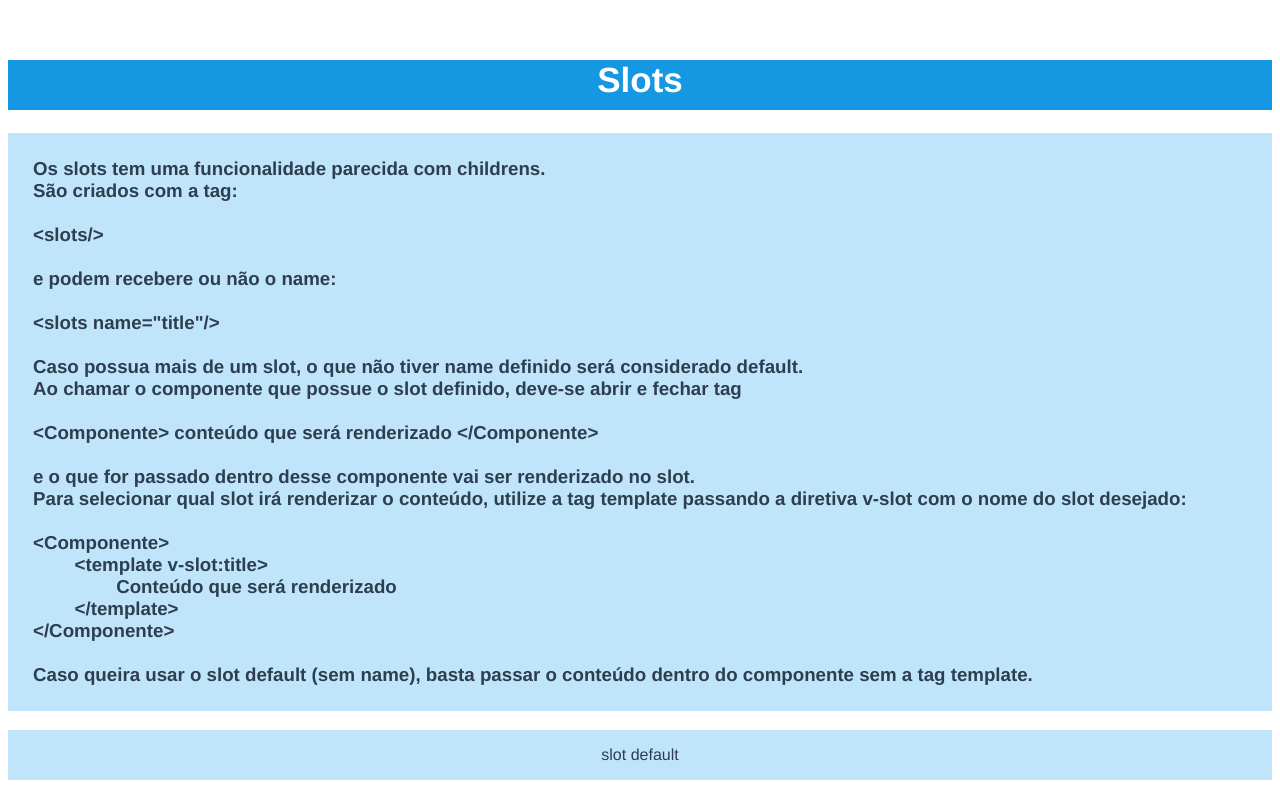
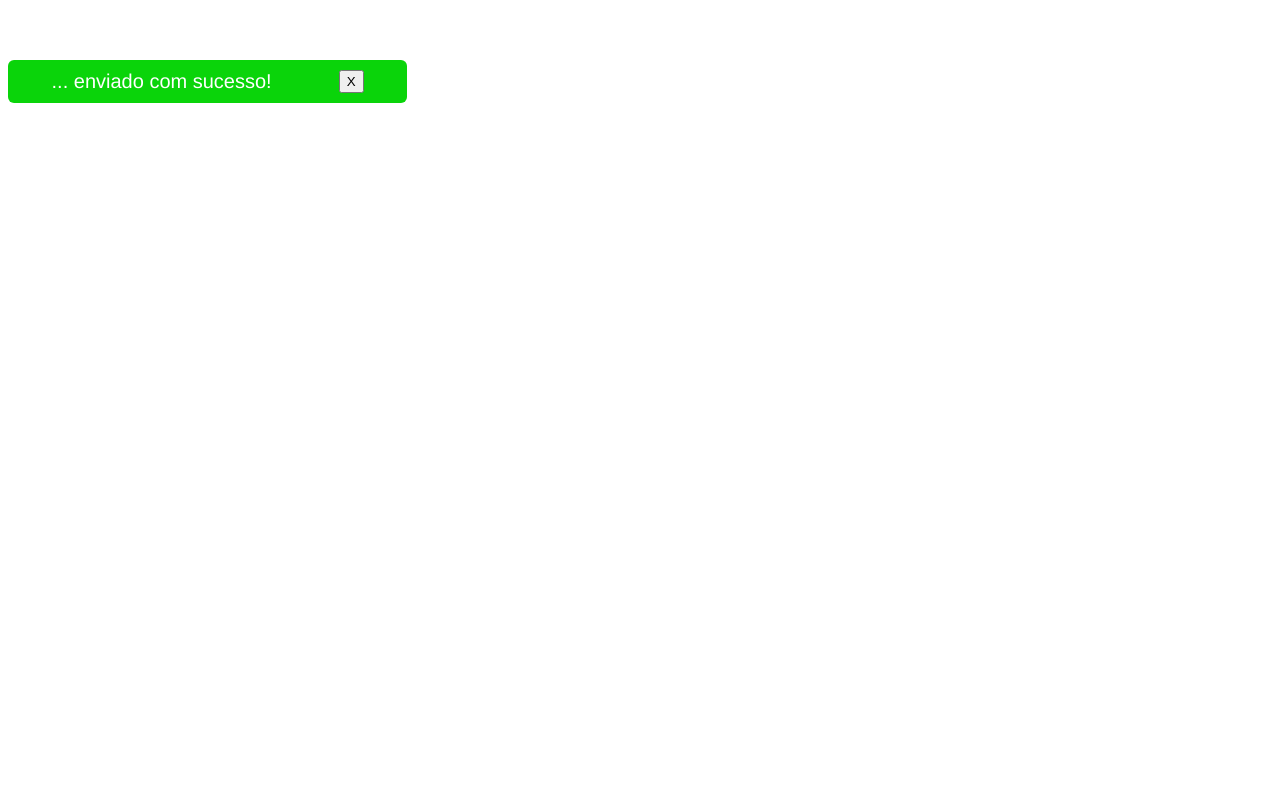
Before and after one commit to Jander94/Vue, a Vue app: page / in a window 1280 px wide. Built offline with nearby package versions, Linux system fonts and the light colour scheme.

Commit message:
passando props para o componente pai - emit

```diff
--- a/src/App.vue
+++ b/src/App.vue
@@ -6,13 +6,17 @@
   <!-- <TheWatch /> -->
   <!-- <LifeCycle /> -->
 
-  <TheSlot>
+  <!-- <TheSlot>
     <template v-slot:title> Slots </template>
     <template v-slot:description>
       <div v-html="descriptionSlots"></div>
     </template>
     slot default
-  </TheSlot>
+  </TheSlot> -->
+
+  <ThePropsEmit v-if="showMsg" type="succes" @close="closeMsg">
+    ... enviado com sucesso!
+  </ThePropsEmit>
 </template>
 
 <script>
@@ -22,8 +26,9 @@
 // import TheComputed from "./components/TheComputed.vue";
 // import TheWatch from "./components/TheWatch.vue";
 // import LifeCycle from "./components/LifeCycle.vue";
-import TheSlot from "./components/TheSlot.vue";
+// import TheSlot from "./components/TheSlot.vue";
 import { descriptionSlots } from "./utils/index";
+import ThePropsEmit from "./components/ThePropsEmit.vue";
 
 export default {
   name: "App",
@@ -34,17 +39,25 @@ export default {
     // TheComputed,
     // TheWatch,
     // LifeCycle,
-    TheSlot,
+    // TheSlot,
+    ThePropsEmit,
   },
 
   data() {
     return {
       descriptionSlots,
+      showMsg: true,
     };
   },
 
   mounted() {
     // console.log(this.$el);
+  },
+
+  methods: {
+    closeMsg() {
+      this.showMsg = false;
+    },
   },
 };
 </script>
--- /dev/null
+++ b/src/components/ThePropsEmit.vue
@@ -0,0 +1,66 @@
+<template>
+  <div :class="baseClass">
+    <slot />
+    <button @click="click">X</button>
+  </div>
+</template>
+
+<script>
+export default {
+  name: "ThePropsEmit",
+
+  props: {
+    type: {
+      type: String,
+      default: "",
+    },
+    text: {
+      type: String,
+      default: "",
+    },
+  },
+
+  computed: {
+    baseClass() {
+      return ["container", "alert", this.type ? `alert-${this.type}` : ""];
+    },
+  },
+
+  methods: {
+    click() {
+      this.$emit("close");
+    },
+  },
+};
+</script>
+
+<style>
+.container {
+  width: 30%;
+  min-width: 350px;
+  display: flex;
+  justify-content: space-around;
+}
+.alert {
+  background-color: gray;
+  color: #fff;
+  padding: 10px;
+  border-radius: 6px;
+  font-size: 20px;
+}
+
+.alert-succes {
+  background-color: rgb(10, 212, 10);
+  color: #fff;
+  padding: 10px;
+  font-size: 20px;
+  border-radius: 6px;
+}
+.alert-warning {
+  background-color: rgb(189, 201, 22);
+  color: #fff;
+  padding: 10px;
+  font-size: 20px;
+  border-radius: 6px;
+}
+</style>
```
